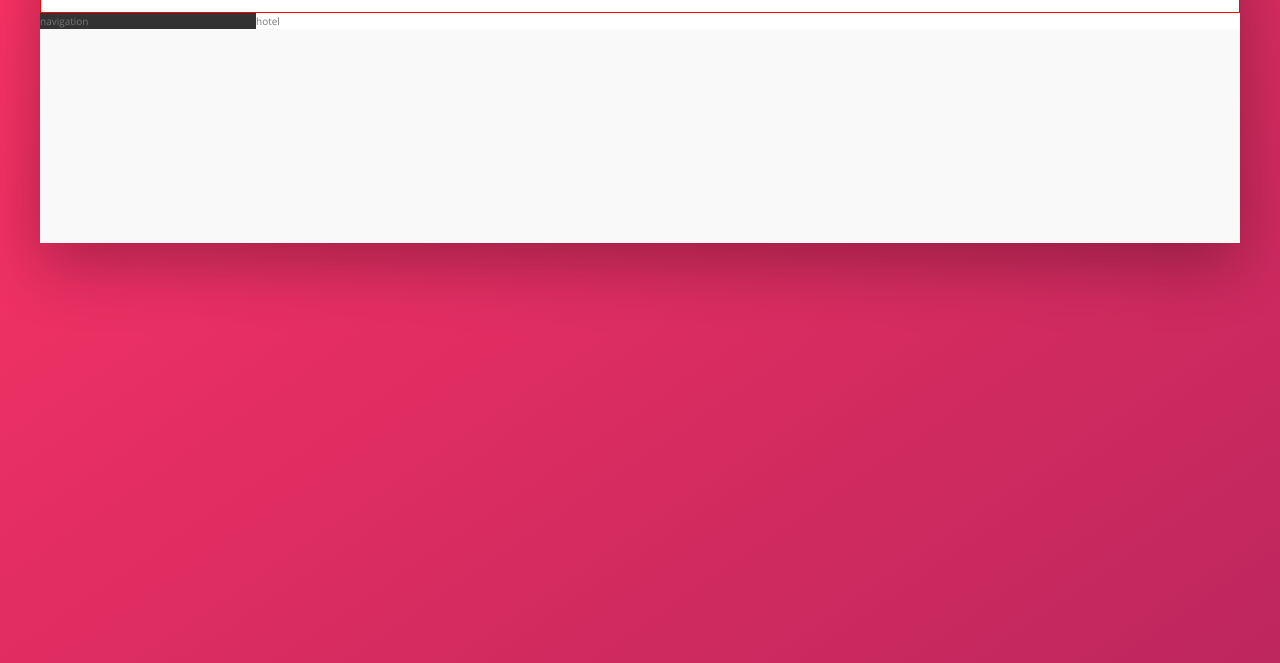
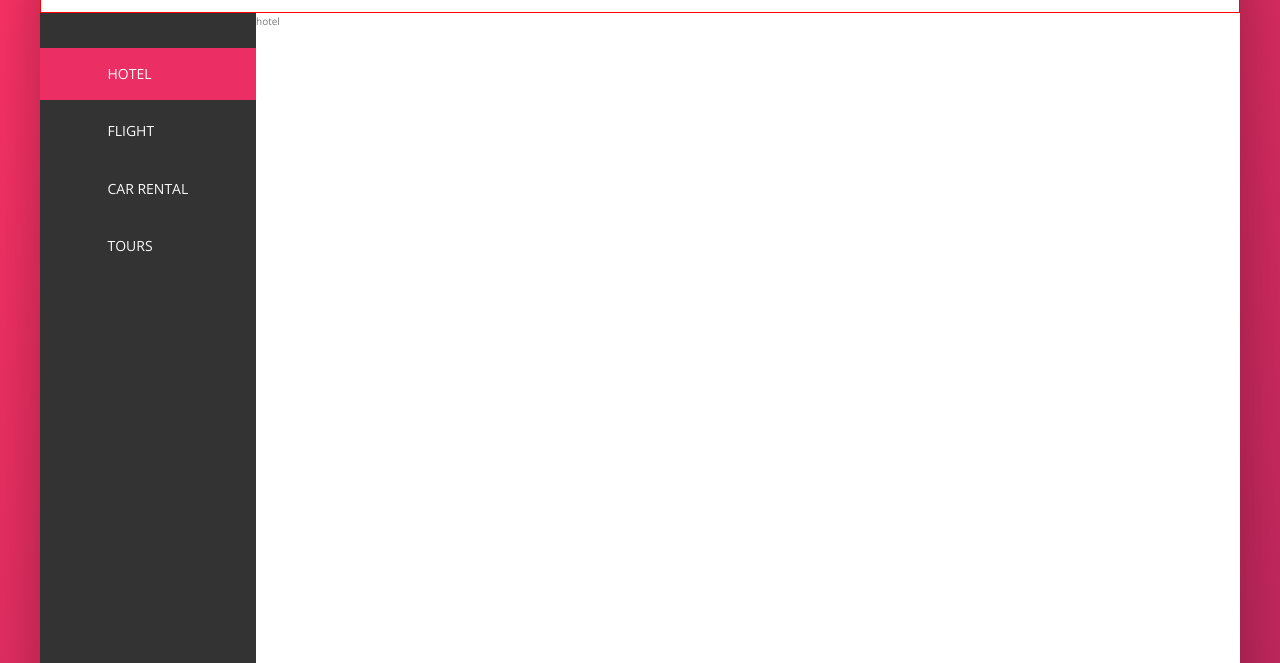
Before and after one commit to pauliversonc/trillo, a website built with Parcel: page index.html in a window 1280 px wide. Shown: the part 137-800 px from the top of the page. Built offline with nearby package versions, Linux system fonts and the light colour scheme; files whose address does not match are found by name.

Commit message:
Update: add design to side navigation

```diff
--- a/index.html
+++ b/index.html
@@ -51,7 +51,48 @@
 
             <div class="content">
                 <nav class="sidebar">
-                    navigation
+                    <ul class="side-nav">
+
+                        <li class="side-nav__item side-nav__item--active">
+                            <a href="#" class="side-nav__link">
+                                <svg class="side-nav__icon">
+                                    <use xlink:href="img/sprite.svg#icon-home"></use>
+                                    <span>Hotel</span>
+                                </svg>
+                            </a>
+                        </li>
+
+                        <li class="side-nav__item">
+                            <a href="#" class="side-nav__link">
+                                <svg class="side-nav__icon">
+                                    <use xlink:href="img/sprite.svg#icon-aircraft-take-off"></use>
+                                    <span>Flight</span>
+                                </svg>
+                            </a>
+                        </li>
+
+                        <li class="side-nav__item">
+                            <a href="#" class="side-nav__link">
+                                <svg class="side-nav__icon">
+                                    <use xlink:href="img/sprite.svg#icon-key"></use>
+                                    <span>Car Rental</span>
+                                </svg>
+                            </a>
+                        </li>
+
+                        <li class="side-nav__item">
+                            <a href="#" class="side-nav__link">
+                                <svg class="side-nav__icon">
+                                    <use xlink:href="img/sprite.svg#icon-map"></use>
+                                    <span>Tours</span>
+                                </svg>
+                            </a>
+                        </li>
+                    </ul>
+
+                    <div class="legal">
+                        &copy; 2017 by trillo. All rights reserved.
+                    </div>
                 </nav>
                 <main class="hotel-view">
                     hotel
--- a/sass/layout/_main-view.scss
+++ b/sass/layout/_main-view.scss
@@ -1,4 +1,5 @@
 .hotel-view {
   background-color: #fff;
+  height: 80rem; // remove later
   flex: 1;
 }
--- a/sass/layout/_sidebar.scss
+++ b/sass/layout/_sidebar.scss
@@ -1,4 +1,82 @@
 .sidebar {
   background-color: var(--grey-dark-1);
   flex: 0 0 18%;
+
+  display: flex;
+  flex-direction: column;
+  justify-content: space-between;
+
+
+
+  .side-nav {
+    font-size: 1.4rem;
+    list-style: none;
+    margin-top: 3.5rem;
+
+    &__item {
+      position: relative;
+
+      &:not(:last-child) {
+        margin-bottom: .5rem;
+      }
+    }
+
+    &__item::before {
+      content: "";
+      position: absolute;
+      top: 0;
+      left: 0;
+      height: 100%;
+      width: 3px;
+      background-color: var(--primary);
+      transform: scaleY(0);
+      transition: transform .2s,
+                  width .4s cubic-bezier(1, 0, 0, 1) .2s ;
+    }
+
+    &__item:hover::before,
+    &__item--active::before {
+      transform: scaleY(1);
+      width: 100%;
+    }
+
+    &__item:active::before {
+      background-color: var(--primary-light);
+    }
+
+    &__link:link,
+    &__link:visited {
+      color: var(--grey-light-1);
+      text-decoration: none;
+      text-transform: uppercase;
+      display: block;
+      padding: 1.5rem 3rem;
+      z-index: 10;
+      position: relative;
+
+      display: flex;
+    }
+
+    &__icon {
+      width: 1.75rem;
+      height: 1.75rem;
+      margin-right: 2rem;
+      fill: currentColor;
+    }
+  }
+
+
+
+
+
+
+
+
+
+  .legal {
+    font-size: 1.2rem;
+    color: var(--grey-light-4);
+    text-align: center;
+    padding: 2.5rem;
+  }
 }
```
Also changed, not shown: css/style.css.
